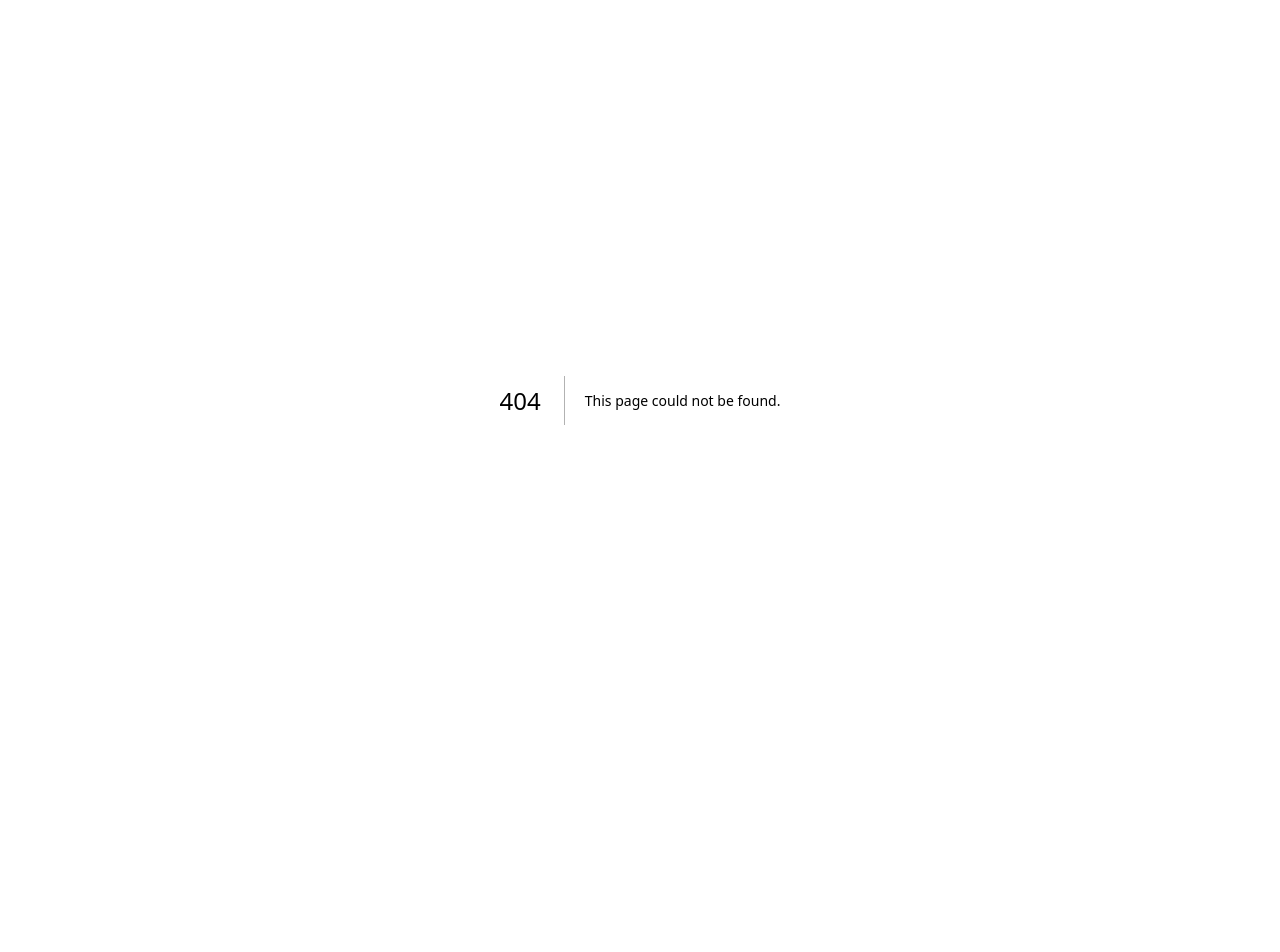
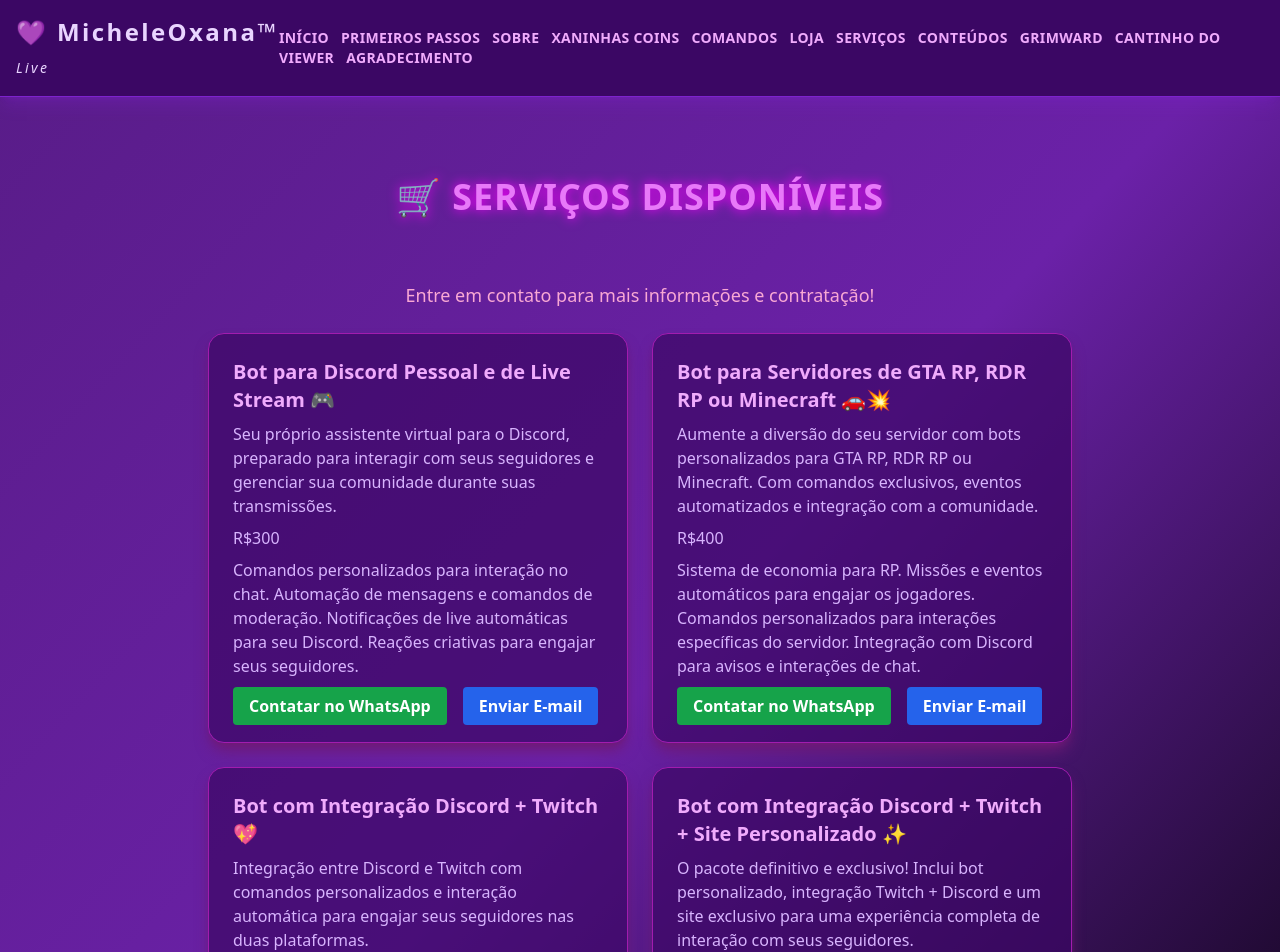
Before and after one commit to MicheleOxana/michele-site, a Next.js app: page /servicos in a window 1280 px wide. Before the commit this address had no page. Shown: the top 952 px of the page. Before the commit the page ends 800 px from the top, so only its background shows below. Built offline with nearby package versions, Linux system fonts and the light colour scheme.

Commit message:
integrando serviços

```diff
--- a/pages/index.tsx
+++ b/pages/index.tsx
@@ -173,6 +173,7 @@
           <Link href="/primeiros-passos" legacyBehavior><a className="hover:text-white transition-shadow duration-300 shadow-fuchsia-500 hover:shadow-glow">Primeiros Passos</a></Link>
           <Link href="/sobre" legacyBehavior><a className="hover:text-white transition-shadow duration-300 shadow-fuchsia-500 hover:shadow-glow">Sobre</a></Link>
           <Link href="/xaninhas-coins" legacyBehavior><a className="hover:text-white transition-shadow duration-300 shadow-fuchsia-500 hover:shadow-glow">Xaninhas Coins</a></Link>
+          <Link href="/servicos" legacyBehavior><a className="hover:text-white transition-shadow duration-300 shadow-fuchsia-500 hover:shadow-glow">Serviços</a></Link>
           <Link href="/comandos" legacyBehavior><a className="hover:text-white transition-shadow duration-300 shadow-fuchsia-500 hover:shadow-glow">Comandos</a></Link>
           <Link href="/loja" legacyBehavior><a className="hover:text-white transition-shadow duration-300 shadow-fuchsia-500 hover:shadow-glow">Loja</a></Link>
           <Link href="/conteudos" legacyBehavior><a className="hover:text-white transition-shadow duration-300 shadow-fuchsia-500 hover:shadow-glow">Conteúdos</a></Link>
--- /dev/null
+++ b/pages/servicos.tsx
@@ -0,0 +1,107 @@
+import React from 'react';
+import Link from 'next/link';
+
+interface Item {
+  nome: string;
+  preco: number;
+  descricao: string;
+  detalhes: string;
+  key: string;
+}
+
+export default function Servicos() {
+  const itens: Item[] = [
+    {
+      nome: 'Bot para Discord Pessoal e de Live Stream 🎮',
+      preco: 300,
+      descricao: 'Seu próprio assistente virtual para o Discord, preparado para interagir com seus seguidores e gerenciar sua comunidade durante suas transmissões.',
+      detalhes: 'Comandos personalizados para interação no chat. Automação de mensagens e comandos de moderação. Notificações de live automáticas para seu Discord. Reações criativas para engajar seus seguidores.',
+      key: 'botDiscord'
+    },
+    {
+      nome: 'Bot para Servidores de GTA RP, RDR RP ou Minecraft 🚗💥',
+      preco: 400,
+      descricao: 'Aumente a diversão do seu servidor com bots personalizados para GTA RP, RDR RP ou Minecraft. Com comandos exclusivos, eventos automatizados e integração com a comunidade.',
+      detalhes: 'Sistema de economia para RP. Missões e eventos automáticos para engajar os jogadores. Comandos personalizados para interações específicas do servidor. Integração com Discord para avisos e interações de chat.',
+      key: 'botRP'
+    },
+    {
+      nome: 'Bot com Integração Discord + Twitch 💖',
+      preco: 700,
+      descricao: 'Integração entre Discord e Twitch com comandos personalizados e interação automática para engajar seus seguidores nas duas plataformas.',
+      detalhes: 'Integração com Twitch para eventos de subs, bits e raides. Comandos personalizados no Discord para interação com seus seguidores. Sistema de ranking e pontos entre Discord e Twitch. Notificações automáticas de live e eventos.',
+      key: 'botDiscordTwitch'
+    },
+    {
+      nome: 'Bot com Integração Discord + Twitch + Site Personalizado ✨',
+      preco: 1700,
+      descricao: 'O pacote definitivo e exclusivo! Inclui bot personalizado, integração Twitch + Discord e um site exclusivo para uma experiência completa de interação com seus seguidores.',
+      detalhes: 'Bot personalizado para Discord e Twitch. Integração entre plataformas para gerenciamento de seguidores, notificações e interações automáticas. Site exclusivo com design glamouroso e funcionalidades personalizadas para a sua comunidade. Sistema de pontos (XaninhasCoins) integrado ao Discord e ao site. Suporte completo para manutenção e melhorias após a entrega.',
+      key: 'botCompleto'
+    },
+  ];
+
+  return (
+    <div className="min-h-screen bg-gradient-to-br from-purple-900 via-purple-800 to-black text-white flex flex-col font-sans relative overflow-hidden">
+      <div className="absolute inset-0 pointer-events-none animate-glitter z-0"></div>
+
+      <header className="z-10 bg-purple-950 text-purple-200 p-4 flex items-center justify-between shadow-lg shadow-purple-700/30 border-b border-purple-700">
+        <h1 className="text-2xl font-bold tracking-widest">💜 MicheleOxana™ <span className="text-sm font-normal italic">Live</span></h1>
+        <nav className="space-x-3 text-sm font-bold tracking-wide uppercase text-fuchsia-300">
+          <Link href="/">Início</Link>
+          <Link href="/primeiros-passos">Primeiros Passos</Link>
+          <Link href="/sobre">Sobre</Link>
+          <Link href="/xaninhas-coins">Xaninhas Coins</Link>
+          <Link href="/comandos">Comandos</Link>
+          <Link href="/loja">Loja</Link>
+          <Link href="/servicos">Serviços</Link>
+          <Link href="/conteudos">Conteúdos</Link>
+          <Link href="/grimward">Grimward</Link>
+          <Link href="/cantinho-do-viewer">Cantinho do Viewer</Link>
+          <Link href="/agradecimento">Agradecimento</Link>
+        </nav>
+      </header>
+
+      <main className="flex-1 flex flex-col justify-center items-center z-10 text-left px-4 py-20 max-w-4xl mx-auto space-y-6">
+        <h1 className="text-4xl font-bold text-fuchsia-400 drop-shadow-[0_0_6px_fuchsia] mb-10 uppercase tracking-wide text-center animate-float">
+          🛒 Serviços Disponíveis
+        </h1>
+        <p className="text-pink-300 text-lg mb-4 text-center">Entre em contato para mais informações e contratação!</p>
+
+        <div className="grid grid-cols-1 md:grid-cols-2 gap-6 w-full">
+          {itens.map(({ nome, preco, descricao, detalhes, key }) => (
+            <div key={key} className="bg-purple-950/70 border border-fuchsia-700 rounded-2xl p-6 shadow-lg shadow-fuchsia-900 flex flex-col justify-between">
+              <div>
+                <h2 className="text-xl font-bold text-fuchsia-300 mb-2">{nome}</h2>
+                <p className="text-purple-300">{descricao}</p>
+                <p className="text-purple-300 mt-2">R${preco}</p>
+                <p className="text-purple-300 mt-2">{detalhes}</p>
+              </div>
+
+              {/* Botão para contato via WhatsApp ou E-mail */}
+              <div className="mt-4 space-x-4">
+                <a
+                  href={`https://wa.me/5521997613983?text=Olá! Gostaria de mais informações sobre o serviço: ${nome}`}
+                  target="_blank"
+                  className="py-2 px-4 bg-green-600 hover:bg-green-700 text-white font-bold rounded"
+                >
+                  Contatar no WhatsApp
+                </a>
+                <a
+                  href="mailto:contato@micheleoxana.com?subject=Interessado no Serviço"
+                  className="py-2 px-4 bg-blue-600 hover:bg-blue-700 text-white font-bold rounded"
+                >
+                  Enviar E-mail
+                </a>
+              </div>
+            </div>
+          ))}
+        </div>
+      </main>
+
+      <footer className="z-10 bg-purple-950 text-purple-400 text-xs text-center py-2 border-t border-purple-700">
+        © 2025 <span className="font-semibold text-white">MicheleOxana™</span> — Site surtado powered by <span className="italic text-pink-400">Unixana 🦄</span>
+      </footer>
+    </div>
+  );
+}
```
